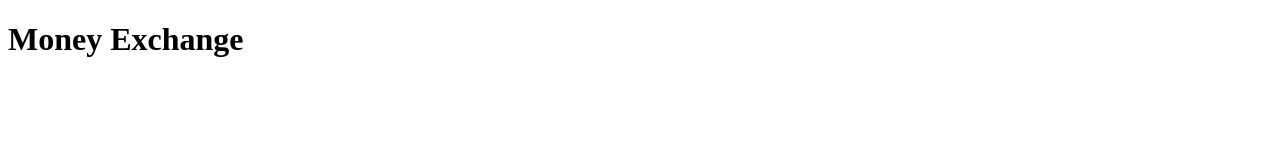
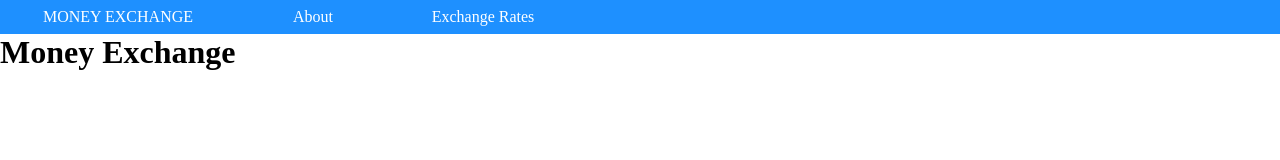
Before and after one commit to AlexErdei73/money-exchange, a plain HTML site: page index.html in a window 1280 px wide. Drawn offline with Linux system fonts and the light colour scheme.

Commit message:
Add nav element to index.html

```diff
--- a/index.html
+++ b/index.html
@@ -3,9 +3,17 @@
 <head>
     <meta charset="UTF-8">
     <meta name="viewport" content="width=h1, initial-scale=1.0">
+    <link rel="stylesheet" href="styles.css">
     <title>Money Exchane</title>
 </head>
 <body>
+    <nav>
+           <ul>
+            <li class="logo">MONEY EXCHANGE</li>
+            <li>About</li>
+            <li>Exchange Rates</li>
+           </ul>
+    </nav>
     <h1>Money Exchange</h1>
 
 </body>
--- /dev/null
+++ b/styles.css
@@ -0,0 +1,26 @@
+* {
+    padding: 0;
+    margin: 0;
+    box-sizing: border-box;
+}
+
+nav {
+    background-color: dodgerblue;
+    padding: 0.5rem;
+    color: white;
+}
+
+nav ul {
+    display: flex;
+    justify-content: flex-start;
+}
+
+nav li {
+    flex-basis: 170px;
+    text-align: center;
+    list-style: none;
+}
+
+.logo {
+    flex-basis: 220px;
+}
```
